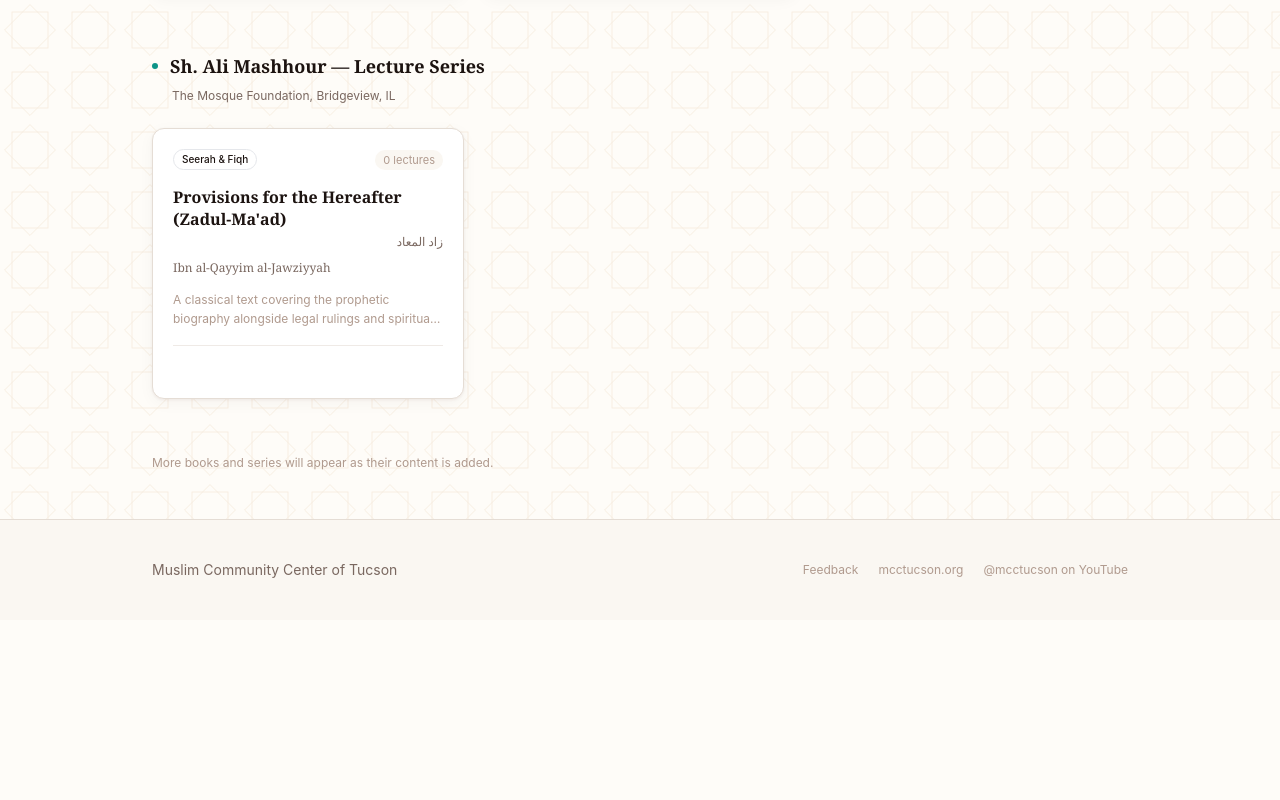
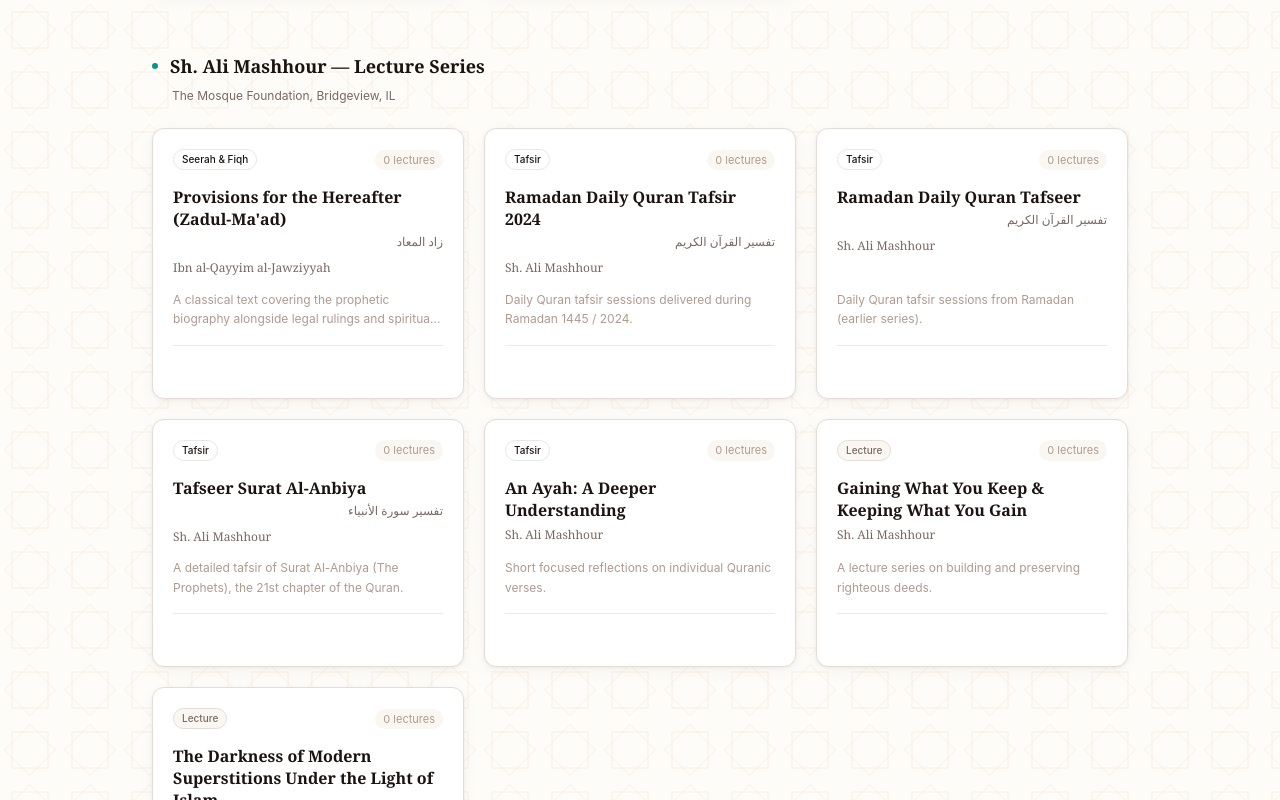
Before and after one commit to mobins-source/mcc-khutba, a Next.js app: page /study in a window 1280 px wide. Shown: the part 600-1400 px from the top of the page. Before the commit the page ends 1220 px from the top, so only its background shows below. Built offline with nearby package versions, Linux system fonts and the light colour scheme; no server answers.

Commit message:
feat: show all Sh. Ali Mashhour series on study guide landing page

```diff
--- a/app/study/page.jsx
+++ b/app/study/page.jsx
@@ -60,13 +60,11 @@
         <p className="text-xs text-dim mb-6 ml-5">
           The Mosque Foundation, Bridgeview, IL
         </p>
-        {series.filter(s => s.slug === 'zadul-maad').length === 0 ? (
+        {series.length === 0 ? (
           <p className="text-dim text-sm">No series available yet.</p>
         ) : (
           <div className="grid gap-5 sm:grid-cols-2 lg:grid-cols-3">
-            {series
-              .filter(s => s.slug === 'zadul-maad')
-              .map(s => <StudySeriesCard key={s.slug} series={s} />)}
+            {series.map(s => <StudySeriesCard key={s.slug} series={s} />)}
           </div>
         )}
       </section>
```
